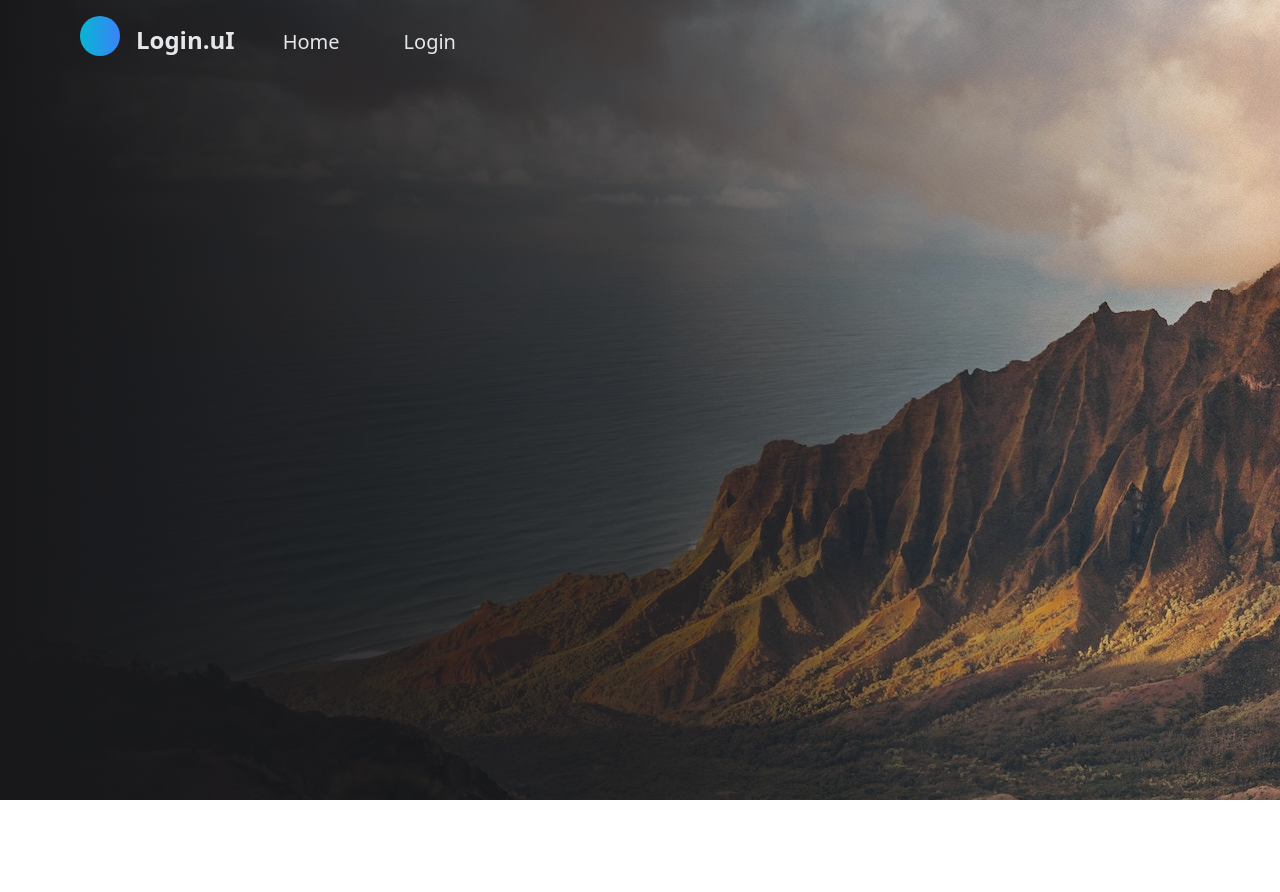
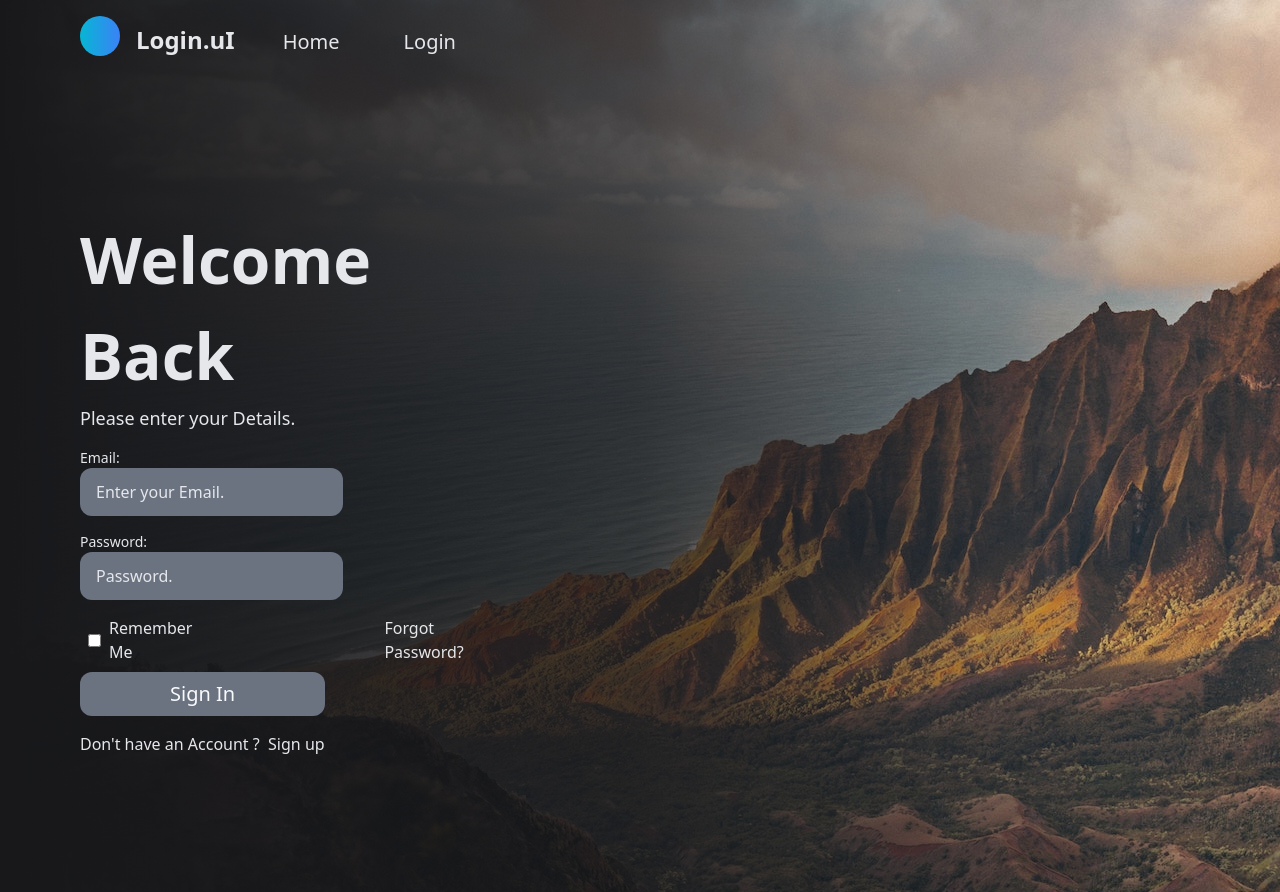
Before and after one commit to aniketrath/Login.ui, a React (Create React App) app in the folder client/: page / in a window 1280 px wide. Before the commit the page ends 800 px from the top, so only its background shows below. Built offline with nearby package versions, Linux system fonts and the light colour scheme.

Commit message:
Setup Login Panel

```diff
--- a/client/src/App.js
+++ b/client/src/App.js
@@ -1,14 +1,19 @@
 import './App.css';
+//Basic Import
 import Background from './Components/Background';
 import Navigation from './Components/Navigation';
+import Body from './Components/Body';
+//Body Import
+import LoginPage from './Components/BodyComponents/LoginPage';
 
 function App() {
   return (
-    <div>
-      <Background>
-        <Navigation />
-      </Background>
-    </div>
+    <Background>
+      <Navigation />
+      <Body>
+        <LoginPage />
+      </Body>
+    </Background>
   );
 }
 
--- a/client/src/Components/Background.js
+++ b/client/src/Components/Background.js
@@ -3,7 +3,7 @@ import React from 'react';
 const Background = (props) => {
 	return (
 		<div className={`bg-[url('/src/images/background.jpg')] min-h-[100vh]`}>
-			<div className='bg-gradient-to-r from-zinc-900 via-zinc-900/75 min-h-[100vh] ' >
+			<div className='text-gray-200 bg-gradient-to-r from-zinc-900 via-zinc-900/75 min-h-[100vh] ' >
 				{props.children}
 			</div>
 		</div>
--- /dev/null
+++ b/client/src/Components/Body.js
@@ -0,0 +1,11 @@
+import React from 'react'
+
+const Body = (props) => {
+    return (
+        <div className='flex flex-col px-20 py-10'>
+            {props.children}
+        </div>
+    )
+}
+
+export default Body
--- /dev/null
+++ b/client/src/Components/BodyComponents/LoginPage.js
@@ -0,0 +1,50 @@
+import React from 'react'
+
+const LoginPage = () => {
+    return (
+        <div className='w-1/3 py-20 pr-32'>
+            <div className='py-2'>
+                <h1 className='text-[4rem] font-bold'>
+                    Welcome Back
+                </h1>
+                <h2 className='text-lg'>
+                    Please enter your Details.
+                </h2>
+            </div>
+            <form action="" method="post">
+                <div className='py-2 '>
+                    <h1 className='text-sm'>Email:</h1>
+                    <input
+                        className='h-12 min-w-full px-4 rounded-xl
+                        bg-gray-500 placeholder:text-gray-200'
+                        type="email" name="email" id="email" placeholder='Enter your Email.' />
+                </div>
+                <div className='py-2'>
+                    <h1 className='text-sm'>Password:</h1>
+                    <input
+                        className='h-12 min-w-full px-4 rounded-xl
+                        bg-gray-500 placeholder:text-gray-200'
+                        type="password" name="password" id="password" placeholder='Password.' />
+                </div>
+                <div className='flex min-w-full py-2 items-center'>
+                    <input className='mx-2' type="checkbox" name="RememberMe" id="RememberMe" />
+                    <label htmlFor="RememberMe">Remember Me &nbsp;</label>
+                    <a className='ml-48' href="/">Forgot Password?</a>
+                </div>
+                <div>
+                    <button className='bg-gray-500 text-xl py-2 px-20
+                    rounded-xl text-gray-50 min-w-full'
+                        type="submit">Sign In
+                    </button>
+                </div>
+
+                <div className='py-4 flex '>
+                    <h2 className='text-center'>Don't have an Account ? &nbsp;</h2>
+                    <a href="/"> Sign up</a>
+                </div>
+            </form>
+        </div >
+    )
+}
+
+export default LoginPage
--- a/client/src/Components/Navigation.js
+++ b/client/src/Components/Navigation.js
@@ -3,16 +3,16 @@ import React from 'react'
 const Navigation = () => {
   return (
     <div className='flex py-4 py-10'>
-      <div className='flex ml-20'>
+      <div className='flex pl-20'>
         <div className='bg-gradient-to-r from-cyan-500 to-blue-500
         w-10 h-10 rounded-full'>
           &nbsp;
         </div>
-        <h1 className='text-gray-200 text-2xl font-bold mx-4 my-2'>Login.uI</h1>
+        <h1 className=' text-2xl font-bold mx-4 my-2'>Login.uI</h1>
       </div>
       <div className="flex py-3">
-        <a className='text-gray-200 text-xl px-8' href="/">Home</a>
-        <a className='text-gray-200 text-xl px-8' href="/">Login</a>
+        <a className='text-xl px-8' href="/">Home</a>
+        <a className='text-xl px-8' href="/">Login</a>
       </div>
     </div>
   )
```
